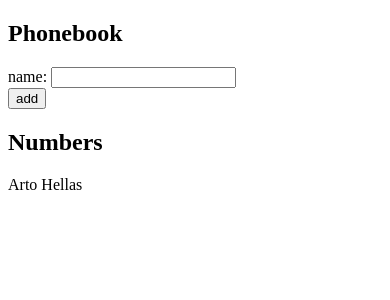
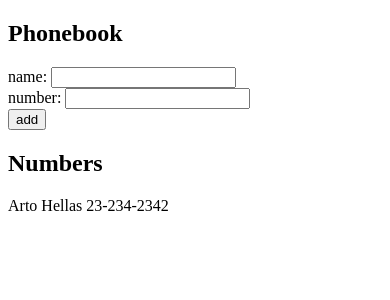
Before and after one commit to dancar528/fullStackOpen_Helsinki_U, a React (Create React App) app in the folder part2/forms/: page / in a window 390 px wide. Shown: the top 300 px of the page. Built offline with nearby package versions, Linux system fonts and the light colour scheme.

Commit message:
2.8 the phonebook step 3

```diff
--- a/part2/forms/src/components/App.js
+++ b/part2/forms/src/components/App.js
@@ -2,12 +2,17 @@
 
 const App = () => {
     const [ persons, setPersons ] = useState([
-        { name: 'Arto Hellas' }
+        { name: 'Arto Hellas', number: '23-234-2342' }
     ]);
     const [ newName, setNewName ] = useState('');
+    const [ newNumber, setNewNumber ] = useState('');
 
     const handleNameChange = (event) => {
         setNewName(event.target.value);
+    };
+
+    const handleNumberChange = (event) => {
+        setNewNumber(event.target.value);
     };
 
     const handleFormSubmit = (event) => {
@@ -19,14 +24,16 @@
         }
         const newPerson = {
             ...persons,
-            name: newName
+            name: newName,
+            number: newNumber
         };
         setPersons(persons.concat(newPerson));
         setNewName('');
+        setNewNumber('');
     };
 
     const rows = () => persons.map((person, index) =>
-        <div key={index}>{person.name}</div>
+        <div key={index}>{person.name} {person.number}</div>
     );
 
     return (
@@ -35,6 +42,9 @@
             <form onSubmit={handleFormSubmit}>
                 <div>
                     name: <input value={newName} onChange={handleNameChange} />
+                </div>
+                <div>
+                    number: <input value={newNumber} onChange={handleNumberChange} />
                 </div>
                 <div>
                     <button type="submit">add</button>
```
